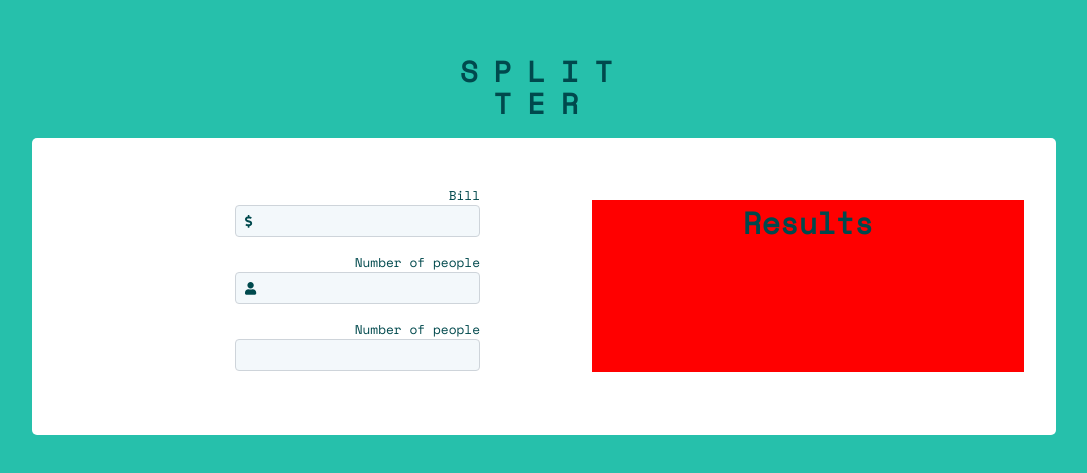
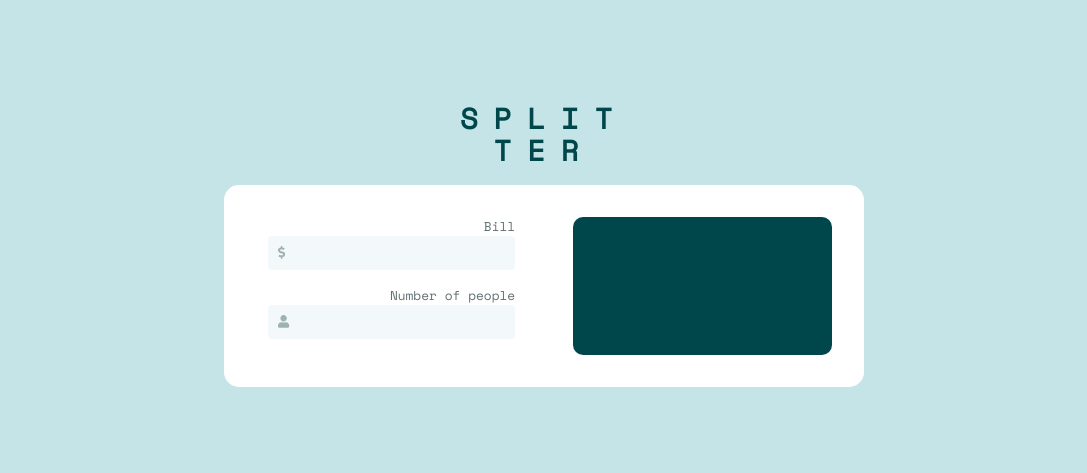
Before and after one commit to roninJosue/tip-calculator, a React (Create React App) app: page / in a window 1280 px wide. Shown: the part 165-638 px from the top of the page, without its empty margins (96-1183 px from the left). Built offline with nearby package versions, Linux system fonts and the light colour scheme.

Commit message:
Color changed

```diff
--- a/src/components/Spliter/Controls/index.jsx
+++ b/src/components/Spliter/Controls/index.jsx
@@ -7,7 +7,6 @@ const Controls = () => {
     <div className={styles.controls}>
       <CustomInput label={'Bill'}  inputId={'bill'} inputIcon={'dollar'}/>
       <CustomInput label={'Number of people'} inputId={'user'} inputIcon={'user'}/>
-      <CustomInput label={'Number of people'} inputId={'user'} />
     </div>
   )
 }
--- a/src/components/Spliter/Results/index.jsx
+++ b/src/components/Spliter/Results/index.jsx
@@ -3,7 +3,9 @@ import styles from "./../../styles/results.module.scss"
 
 const Results = () => {
   return (
-    <h3 className={styles.results}>Results</h3>
+    <div className={styles.results}>
+      <h3>Results</h3>
+    </div>
   )
 }
 
--- a/src/components/styles/app.module.css
+++ b/src/components/styles/app.module.css
@@ -1,13 +1,13 @@
 .App {
     text-align: center;
-    background-color: hsl(172, 67%, 45%);
+    background-color: #c5e4e7;
     min-height: 100vh;
     display: flex;
     flex-direction: column;
     align-items: center;
     justify-content: center;
     font-size: calc(10px + 2vmin);
-    color: hsl(183, 100%, 15%);
+    color: #00474b;
 }
 
 .AppLogo {
--- a/src/components/styles/controls.module.scss
+++ b/src/components/styles/controls.module.scss
@@ -1,11 +1,17 @@
+@import "./abstracts/mixins";
+
 .controls {
   flex-basis: 45%;
   display: flex;
-  padding: 1rem;
   flex-direction: column;
+
+  @include respond(phone){
+    flex-basis: 100%;
+  }
 
   &Label{
     font-size: .8rem;
+    color: #627073;
   }
 
   &Input {
@@ -14,21 +20,24 @@
     align-items: self-end;
     margin-bottom: 1rem;
 
-    &:focus-visible{
-      border: red 2px solid;
-    }
-
     &Text {
       display: block;
       width: 100%;
       padding: .375rem .75rem;
       font-size: 1rem;
       border-radius: .25rem;
-      border: 1px solid #ced4da;
+      border: 2px solid #f3f8fb;
       text-align: right;
       color: hsl(183, 100%, 15%);
       font-weight: bold;
       background-color: #f3f8fb;
+      &:hover,
+      &:active,
+      &:focus-visible{
+        border: #61aaa1 2px solid;
+        outline: none;
+        cursor: pointer;
+      }
     }
 
     &Icon {
@@ -36,11 +45,15 @@
       top: 10px;
       left: 10px;
       font-size: .8rem;
+      color: #9eb2b3;
     }
   }
 
   &Group{
     position: relative;
+    @include respond(tab-port){
+      width: 100%;
+    }
     //position: absolute;
     /*display: flex;
     align-items: center;
--- a/src/components/styles/results.module.scss
+++ b/src/components/styles/results.module.scss
@@ -1,4 +1,12 @@
+@import "./abstracts/mixins";
+
 .results {
   flex-basis: 45%;
-  background-color: red;
+  background-color: #00474b;
+  padding: 1rem;
+  border-radius: 10px;
+
+  @include respond(phone){
+    flex-basis: 100%;
+  }
 }
--- a/src/components/styles/spliter.module.scss
+++ b/src/components/styles/spliter.module.scss
@@ -2,8 +2,8 @@
 
 .spliter{
   background-color: #fff;
-  border-radius: 5px;
-  width: 80%;
+  border-radius: 15px;
+  width: 50%;
   height: auto;
   display: flex;
   padding: 2rem;
@@ -12,4 +12,8 @@
   @include respond(tab-port){
     flex-direction: column;
   }
+
+  @include respond(phone){
+    width: 90%;
+  }
 }
```
